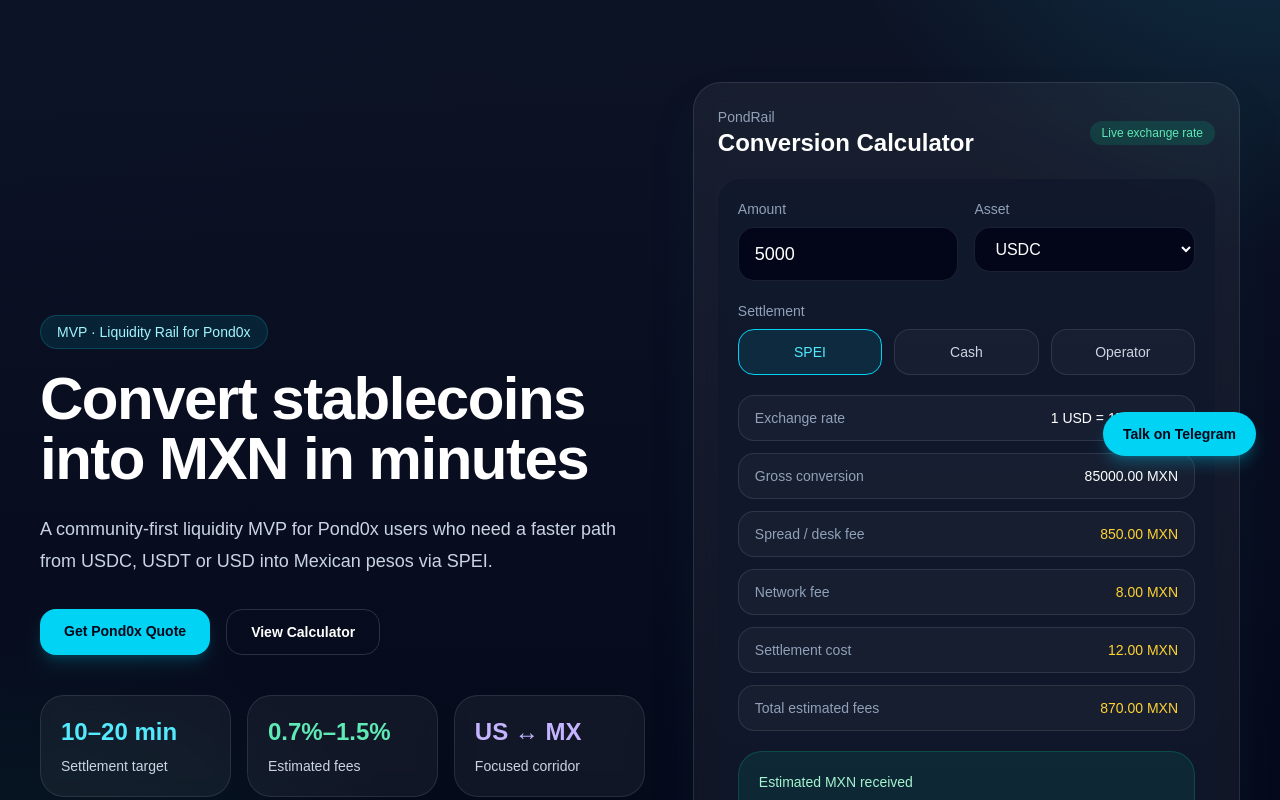
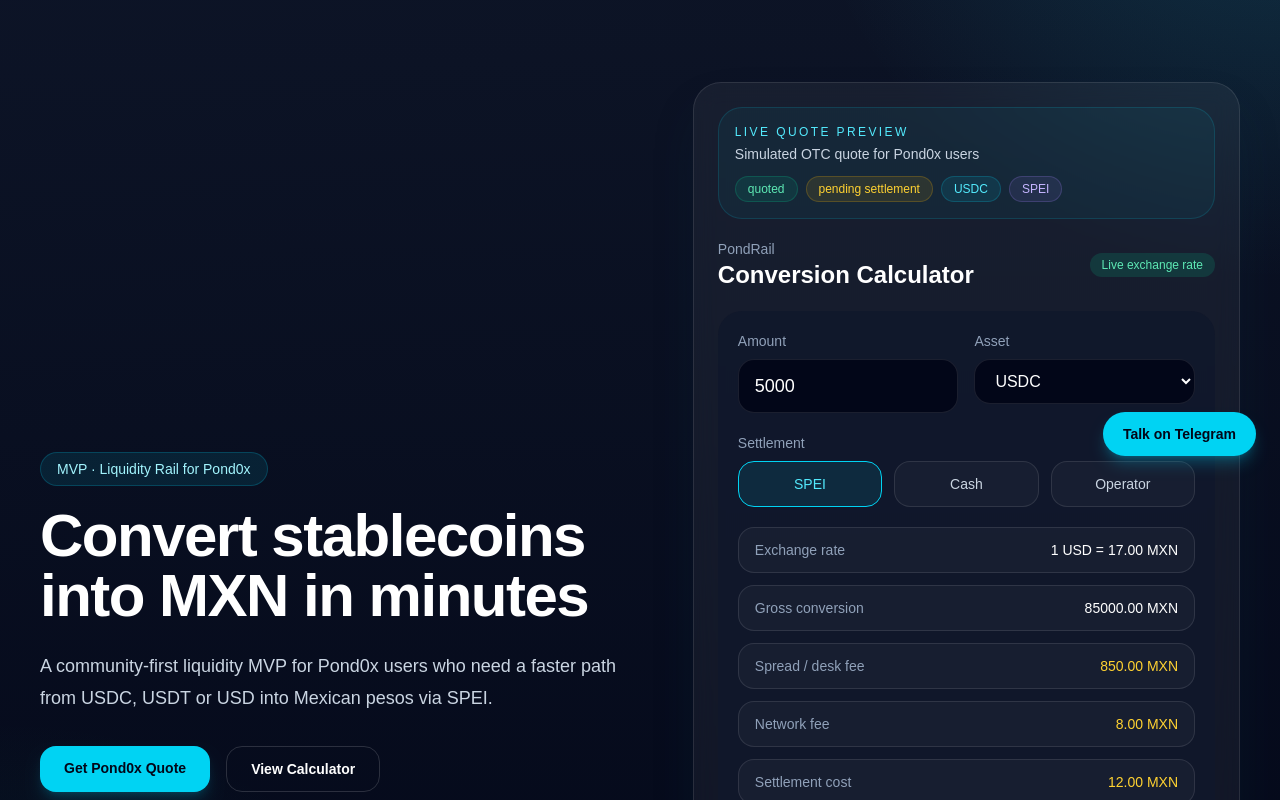
Before and after one commit to gdiazgranados/crypto-liquidity-mvp, a Next.js app: page / in a window 1280 px wide. Shown: the part 320-1120 px from the top of the page. Built offline with nearby package versions, Linux system fonts and the light colour scheme; no server answers.

Commit message:
final full PondRail MVP with roadmap and live quote

```diff
--- a/app/page.tsx
+++ b/app/page.tsx
@@ -227,6 +227,11 @@
         },
       ],
 
+      roadmapEyebrow: "Roadmap",
+      roadmapTitle: "Building the Mexico Crypto Liquidity Rail",
+      roadmapText:
+        "PondRail starts as a lean MVP for Pond0x users and evolves toward a full cross-border liquidity infrastructure between crypto markets and Mexican pesos.",
+
       contactEyebrow: "Contact",
       contactTitle: "Request a quote to convert stablecoins into MXN",
       contactText:
@@ -407,6 +412,11 @@
         },
       ],
 
+      roadmapEyebrow: "Roadmap",
+      roadmapTitle: "Construyendo el rail de liquidez crypto hacia MXN",
+      roadmapText:
+        "PondRail comienza como un MVP lean para usuarios de Pond0x y evoluciona hacia una infraestructura completa de liquidez transfronteriza entre mercados crypto y pesos mexicanos.",
+
       contactEyebrow: "Contacto",
       contactTitle: "Solicita una cotización para convertir stablecoins a MXN",
       contactText:
@@ -448,11 +458,12 @@
 
             <div className="flex items-center gap-2">
               <span className="text-cyan-300 font-medium">Desk Mode</span>
-        <span>Pond0x Exclusive Access</span>
+              <span>Pond0x OTC MVP</span>
             </div>
           </div>
         </div>
       </div>
+
       <header className="sticky top-0 z-50 backdrop-blur bg-black/40 border-b border-white/10">
         <div className="max-w-7xl mx-auto px-6 py-4 flex items-center justify-between">
           <div className="flex items-center gap-3">
@@ -531,6 +542,7 @@
               <div className="mt-1 text-xs text-slate-500">Pond0x-focused liquidity rail</div>
             </div>
           </div>
+
           <div className="grid gap-12 py-16 lg:grid-cols-[1.05fr_0.95fr] lg:items-center lg:py-20">
             <div>
               <div className="mb-5 inline-flex items-center rounded-full border border-cyan-400/20 bg-cyan-400/10 px-4 py-1.5 text-sm text-cyan-200">
@@ -560,29 +572,40 @@
                   {t.secondaryCta}
                 </a>
               </div>
-
-              <div className="mt-10 grid max-w-3xl gap-4 sm:grid-cols-3">
-                <div className="rounded-3xl border border-white/10 bg-white/5 p-5 backdrop-blur-sm">
-                  <div className="text-2xl font-semibold text-cyan-300">10–20 min</div>
-                  <div className="mt-2 text-sm text-slate-300">{t.stat1}</div>
-                </div>
-
-                <div className="rounded-3xl border border-white/10 bg-white/5 p-5 backdrop-blur-sm">
-                  <div className="text-2xl font-semibold text-emerald-300">0.7%–1.5%</div>
-                  <div className="mt-2 text-sm text-slate-300">{t.stat2}</div>
-                </div>
-
-                <div className="rounded-3xl border border-white/10 bg-white/5 p-5 backdrop-blur-sm">
-                  <div className="text-2xl font-semibold text-violet-300">US ↔ MX</div>
-                  <div className="mt-2 text-sm text-slate-300">{t.stat3}</div>
-                </div>
-              </div>
             </div>
 
             <div
               id="calculator"
               className="rounded-[28px] border border-white/10 bg-white/5 p-6 shadow-2xl shadow-cyan-950/30 backdrop-blur-md"
             >
+              <div className="mb-5 rounded-3xl border border-cyan-400/15 bg-cyan-400/5 p-4">
+                <div className="flex flex-wrap items-center justify-between gap-3">
+                  <div>
+                    <div className="text-xs uppercase tracking-[0.2em] text-cyan-300">
+                      Live Quote Preview
+                    </div>
+                    <div className="mt-1 text-sm text-slate-300">
+                      Simulated OTC quote for Pond0x users
+                    </div>
+                  </div>
+
+                  <div className="flex flex-wrap gap-2">
+                    <span className="rounded-full border border-emerald-400/20 bg-emerald-400/10 px-3 py-1 text-xs font-medium text-emerald-300">
+                      quoted
+                    </span>
+                    <span className="rounded-full border border-amber-400/20 bg-amber-400/10 px-3 py-1 text-xs font-medium text-amber-300">
+                      pending settlement
+                    </span>
+                    <span className="rounded-full border border-cyan-400/20 bg-cyan-400/10 px-3 py-1 text-xs font-medium text-cyan-300">
+                      {asset}
+                    </span>
+                    <span className="rounded-full border border-violet-400/20 bg-violet-400/10 px-3 py-1 text-xs font-medium text-violet-300">
+                      {settlement}
+                    </span>
+                  </div>
+                </div>
+              </div>
+
               <div className="mb-5 flex items-center justify-between gap-4">
                 <div>
                   <p className="text-sm text-slate-400">PondRail</p>
@@ -909,61 +932,71 @@
           </div>
         </div>
       </section>
+
       <section className="mx-auto max-w-7xl px-6 py-20 lg:px-10">
         <div className="text-center mb-14">
           <p className="text-cyan-300 text-sm mb-3 uppercase tracking-widest">
-      Roadmap
+            {t.roadmapEyebrow}
           </p>
-    <h2 className="text-3xl font-bold">
-      Building the Mexico Crypto Liquidity Rail
-    </h2>
-    <p className="text-slate-300 mt-4 max-w-2xl mx-auto">
-      PondRail begins as a lean MVP focused on Pond0x users and evolves
-      toward a full cross-border liquidity infrastructure between crypto
-      markets and Mexican pesos.
+          <h2 className="text-3xl font-bold">{t.roadmapTitle}</h2>
+          <p className="text-slate-300 mt-4 max-w-2xl mx-auto">{t.roadmapText}</p>
+        </div>
+
+        <div className="relative mb-10 hidden md:block">
+          <div className="absolute left-0 right-0 top-5 h-[2px] bg-white/10" />
+          <div className="absolute left-0 top-5 h-[2px] w-1/4 bg-cyan-400" />
+        </div>
+
+        <div className="grid gap-6 md:grid-cols-4">
+          <div className="relative rounded-2xl border border-cyan-400/20 bg-cyan-400/10 p-6 shadow-lg shadow-cyan-950/20">
+            <div className="mb-4 inline-flex h-10 w-10 items-center justify-center rounded-full bg-cyan-400 text-sm font-bold text-slate-950">
+              1
+            </div>
+            <div className="text-cyan-300 text-sm font-semibold mb-2">Phase 1</div>
+            <h3 className="font-bold mb-3">MVP Launch</h3>
+            <p className="text-sm text-slate-300">
+              Landing page, quote simulator, community onboarding and validation of demand inside the Pond0x ecosystem.
+            </p>
+            <div className="mt-4 inline-flex rounded-full border border-cyan-400/20 bg-cyan-400/10 px-3 py-1 text-xs font-medium text-cyan-300">
+              current phase
+            </div>
+          </div>
+
+          <div className="rounded-2xl border border-white/10 bg-slate-900/70 p-6">
+            <div className="mb-4 inline-flex h-10 w-10 items-center justify-center rounded-full bg-white/10 text-sm font-bold text-white">
+              2
+            </div>
+            <div className="text-cyan-300 text-sm font-semibold mb-2">Phase 2</div>
+            <h3 className="font-bold mb-3">Recurring Liquidity</h3>
+            <p className="text-sm text-slate-300">
+              Build recurring operations with freelancers, agencies and OTC traders needing stablecoin → MXN settlement.
             </p>
           </div>
 
-  <div className="grid md:grid-cols-4 gap-6">
-
-    <div className="bg-slate-900 border border-white/10 rounded-xl p-6">
-      <div className="text-cyan-300 font-semibold mb-2">Phase 1</div>
-      <h3 className="font-bold mb-3">MVP Launch</h3>
+          <div className="rounded-2xl border border-white/10 bg-slate-900/70 p-6">
+            <div className="mb-4 inline-flex h-10 w-10 items-center justify-center rounded-full bg-white/10 text-sm font-bold text-white">
+              3
+            </div>
+            <div className="text-cyan-300 text-sm font-semibold mb-2">Phase 3</div>
+            <h3 className="font-bold mb-3">MXN Corridor</h3>
             <p className="text-sm text-slate-300">
-        Landing page, calculator, community onboarding and validation of
-        demand within the Pond0x ecosystem.
+              Expand the liquidity rail between U.S. crypto markets and Mexican banking rails through SPEI.
             </p>
           </div>
 
-    <div className="bg-slate-900 border border-white/10 rounded-xl p-6">
-      <div className="text-cyan-300 font-semibold mb-2">Phase 2</div>
-      <h3 className="font-bold mb-3">Recurring Liquidity</h3>
+          <div className="rounded-2xl border border-white/10 bg-slate-900/70 p-6">
+            <div className="mb-4 inline-flex h-10 w-10 items-center justify-center rounded-full bg-white/10 text-sm font-bold text-white">
+              4
+            </div>
+            <div className="text-cyan-300 text-sm font-semibold mb-2">Phase 4</div>
+            <h3 className="font-bold mb-3">Operator Settlement</h3>
             <p className="text-sm text-slate-300">
-        Build recurring operations with freelancers, agencies and OTC
-        traders needing stablecoin → MXN settlement.
+              Enable larger OTC flows and operator-assisted liquidity for higher volume clients and more flexible delivery methods.
             </p>
           </div>
-
-    <div className="bg-slate-900 border border-white/10 rounded-xl p-6">
-      <div className="text-cyan-300 font-semibold mb-2">Phase 3</div>
-      <h3 className="font-bold mb-3">MXN Corridor</h3>
-      <p className="text-sm text-slate-300">
-        Expand the liquidity rail between US crypto markets and Mexican
-        banking rails through SPEI.
-      </p>
-    </div>
-
-    <div className="bg-slate-900 border border-white/10 rounded-xl p-6">
-      <div className="text-cyan-300 font-semibold mb-2">Phase 4</div>
-      <h3 className="font-bold mb-3">Operator Settlement</h3>
-      <p className="text-sm text-slate-300">
-        Enable larger OTC settlement flows and operator-assisted
-        liquidity for higher volume clients.
-      </p>
-    </div>
-
         </div>
       </section>
+
       <section id="contact" className="border-t border-white/10 bg-slate-900/80">
         <div className="mx-auto max-w-4xl px-6 py-20 text-center lg:px-10">
           <p className="text-sm font-medium uppercase tracking-[0.2em] text-cyan-300">
```
Lines whose indentation alone changed are shown as unchanged.
